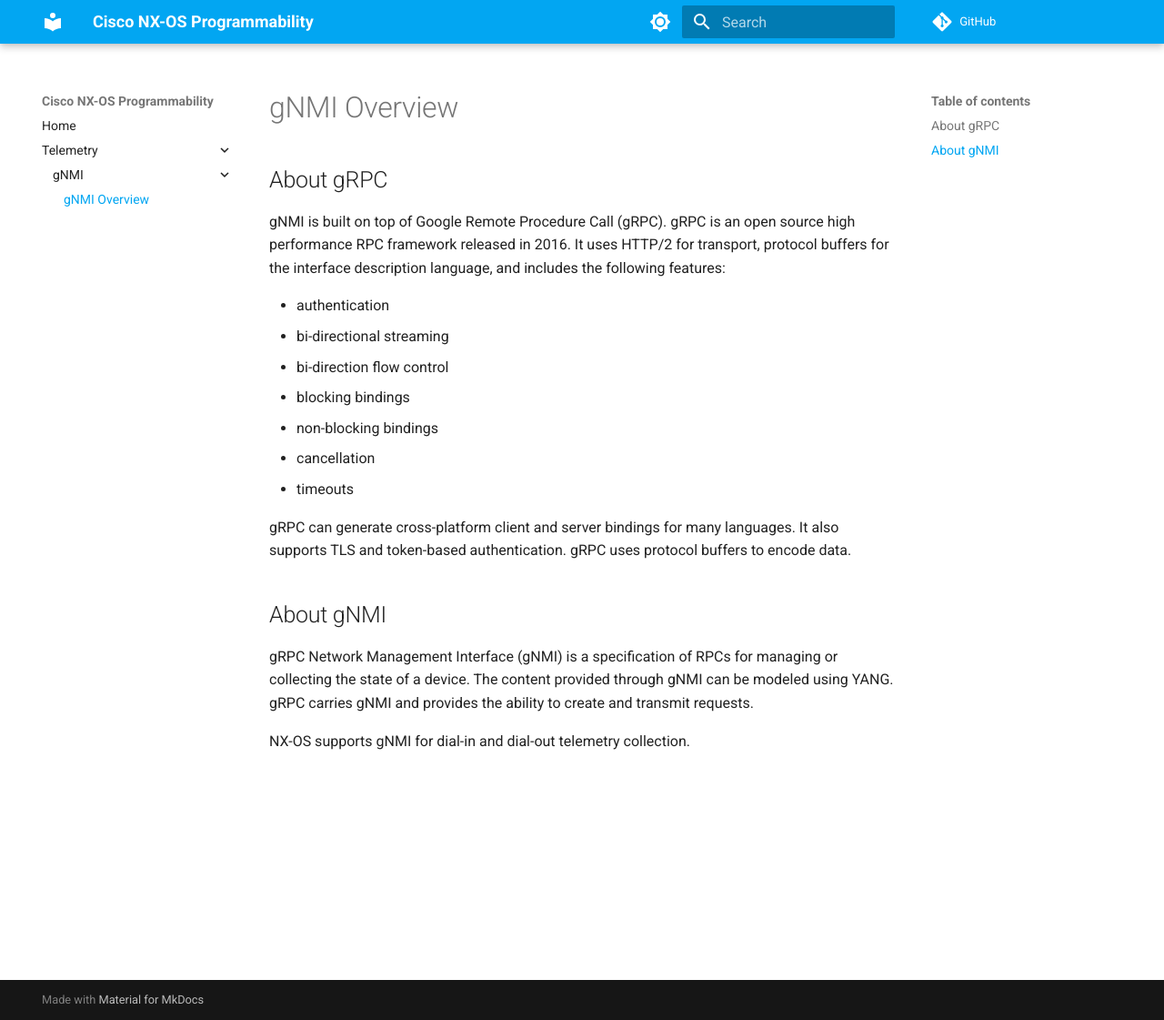
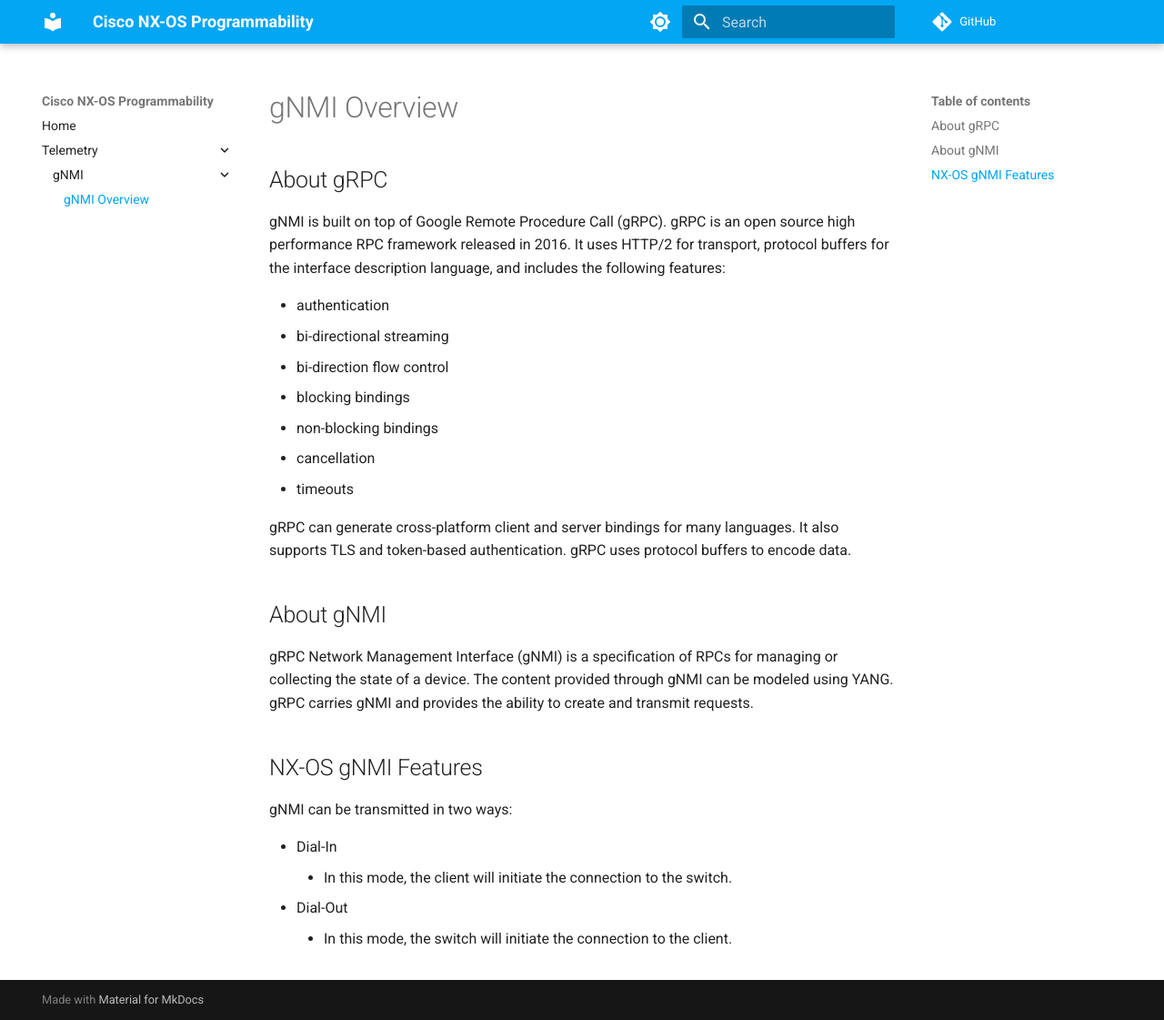
Before and after one commit to nmortari/NexusProgrammability, an MkDocs documentation site: the page built from docs/Telemetry/gNMI/1-gNMIOverview.md, in a window 1280 px wide and 1121 px high. Shown: the whole window at 91% size. Built offline with MkDocs 1.6.1 and Material for MkDocs 9.7.7, drawn with Linux system fonts in a browser that asks for light colours; comment, search, counter and statistics services are not loaded.

Commit message:
Working on gNMI features

```diff
--- a/docs/Telemetry/gNMI/1-gNMIOverview.md
+++ b/docs/Telemetry/gNMI/1-gNMIOverview.md
@@ -16,5 +16,10 @@ gRPC can generate cross-platform client and server bindings for many languages.
 ## About gNMI
 gRPC Network Management Interface (gNMI) is a specification of RPCs for managing or collecting the state of a device. The content provided through gNMI can be modeled using YANG. gRPC carries gNMI and provides the ability to create and transmit requests.
 
+## NX-OS gNMI Features
+gNMI can be transmitted in two ways:
 
-NX-OS supports gNMI for dial-in and dial-out telemetry collection.
+* Dial-In
+    * In this mode, the client will initiate the connection to the switch.
+* Dial-Out
+    * In this mode, the switch will initiate the connection to the client.
```
